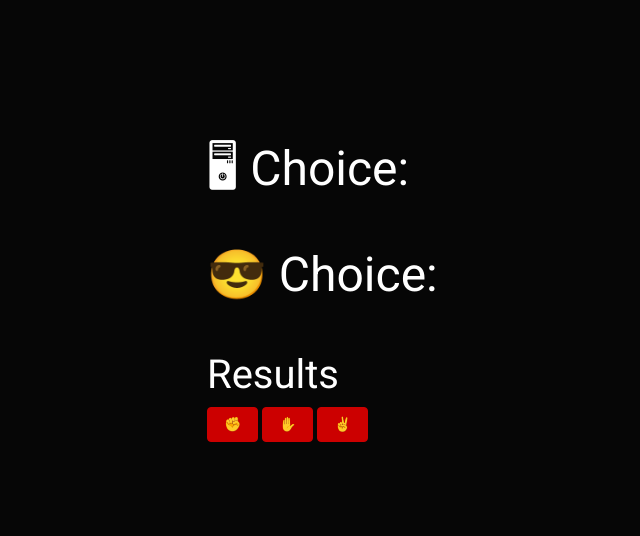
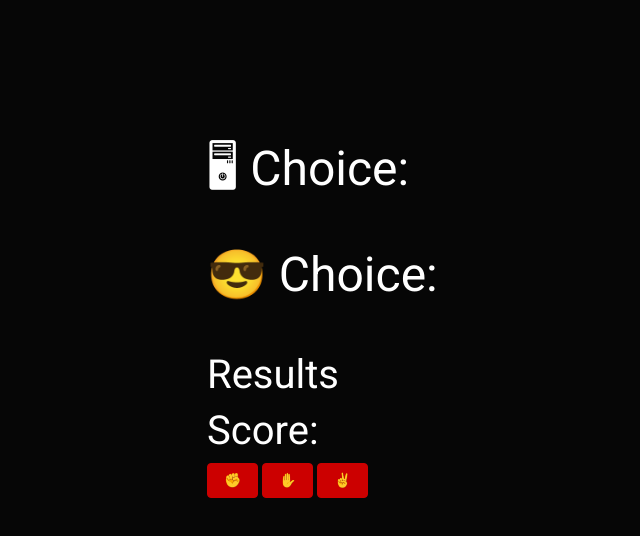
Before and after one commit to debjitl45/Project1.github.io, a plain HTML site: page index.html in a window 1280 px wide. Shown: the whole page, without its empty margins (163-803 px from the left). Drawn offline with nearby package versions, Linux system fonts and the light colour scheme.

Commit message:
Update index.html

```diff
--- a/index.html
+++ b/index.html
@@ -41,7 +41,12 @@
 		<div class="result">
 		    <h3>Results</h3>
 		    <h4 id="results"></h4>
-	    </div>
+	        </div>
+
+	        <div class="score">
+		    <h3>Score:</h3>
+		    <h4 id="score"></h4>
+	         </div>
 
 		<button class="choices btn btn-danger" id="Rock">✊</button>
 		<button class="choices btn btn-danger" id="Paper">✋</button>
```
